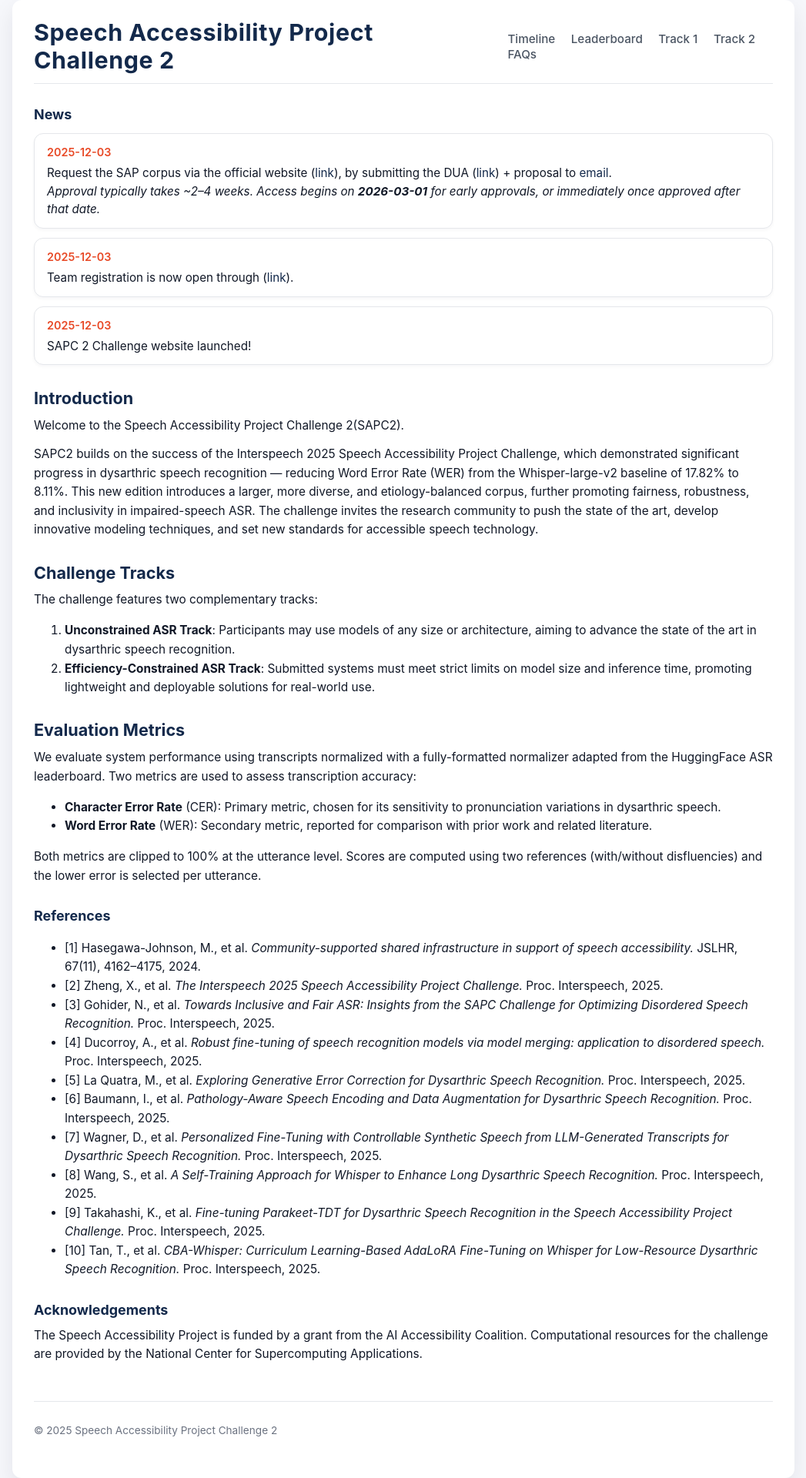
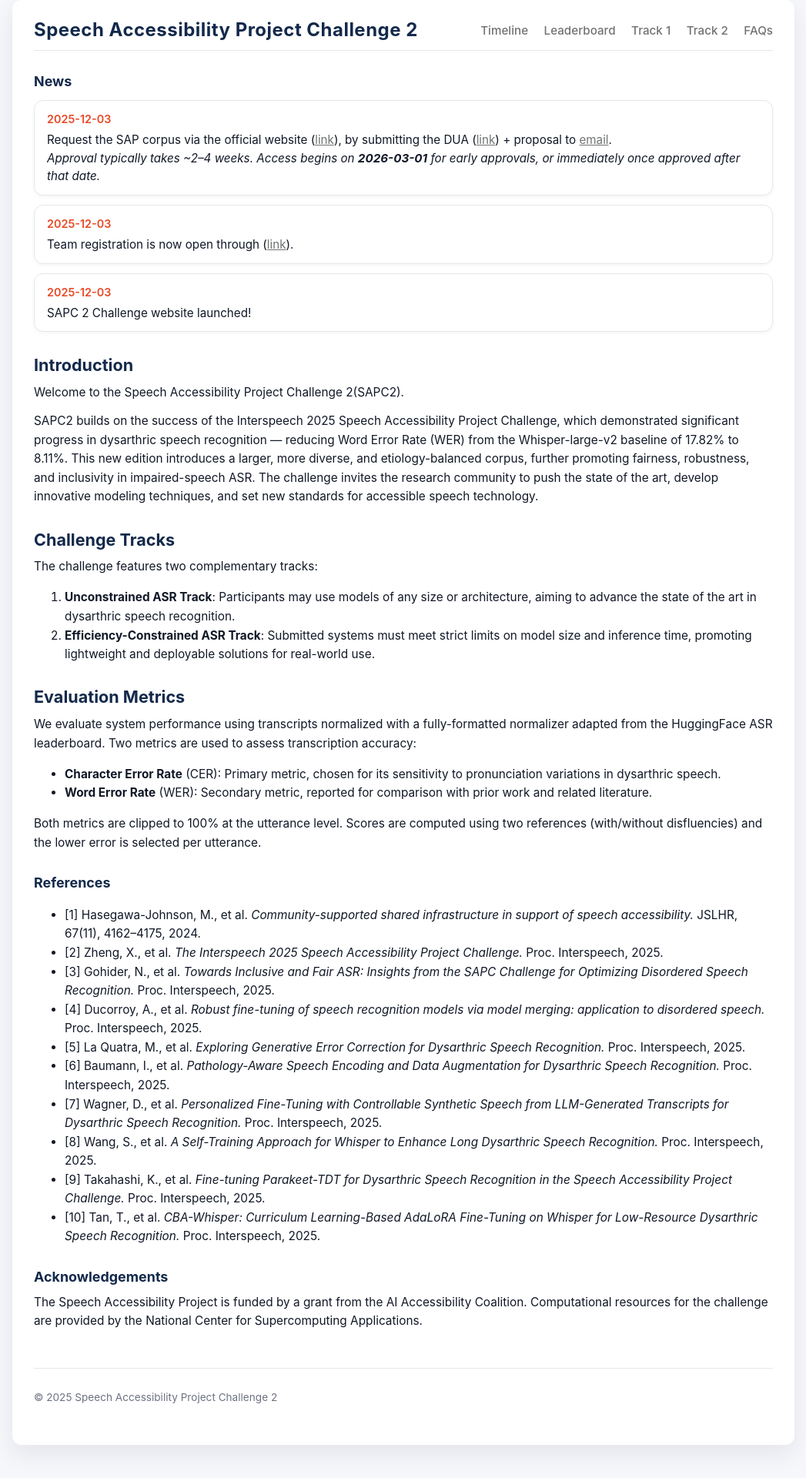
Before and after one commit to xiuwenz2/SAPC2-website, a Jekyll site: the page built from index.md, in a window 1280 px wide. Shown: the whole page at 77% size, without its empty margins (116-1163 px from the left). Built offline with Jekyll 4.4.1, drawn with Linux system fonts in a browser that asks for light colours; after the commit the page ends 1877 px from its top, so only the background shows below that.

Commit message:
Adjust font sizes and color styles in CSS

```diff
--- a/assets/css/style.css
+++ b/assets/css/style.css
@@ -30,7 +30,7 @@ body {
 
 /* Site title */
 .site-title {
-  font-size: 1.9rem;
+  font-size: 1.5rem;
   font-weight: 700;
   color: #13294B;                   /* UIUC blue */
   text-decoration: none;
@@ -40,7 +40,7 @@ body {
 /* Nav links */
 .site-nav a {
   margin-left: 1rem;
-  color: #4b5563;                   /* neutral gray */
+  color: #707372;                   /* Strom */
   text-decoration: none;
   font-weight: 500;
   font-size: 0.95rem;
@@ -48,7 +48,7 @@ body {
 
 .site-nav a:hover {
   color: #E84A27;                   /* UIUC orange on hover */
-  text-decoration: underline;
+  text-decoration: none;
 }
 
 /* ---------- Main content ---------- */
@@ -118,8 +118,8 @@ h3 { font-size: 1.12rem; }
 
 /* Global link style in content */
 a {
-  color: #13294B;                   /* UIUC blue */
-  text-decoration: none;
+  color: #707372;                   /* Strom */
+  text-decoration: underline;
 }
 
 a:hover {
```
